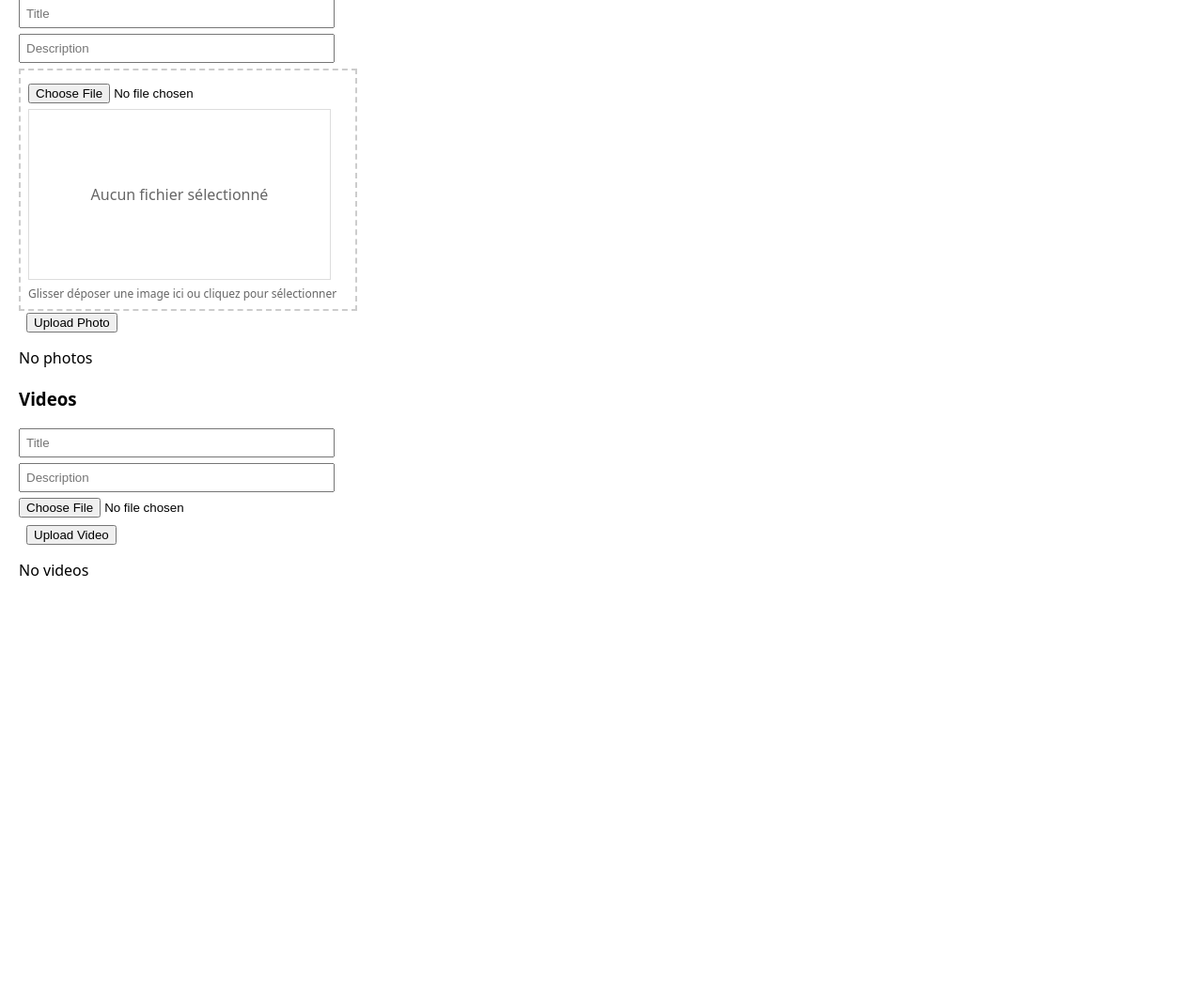
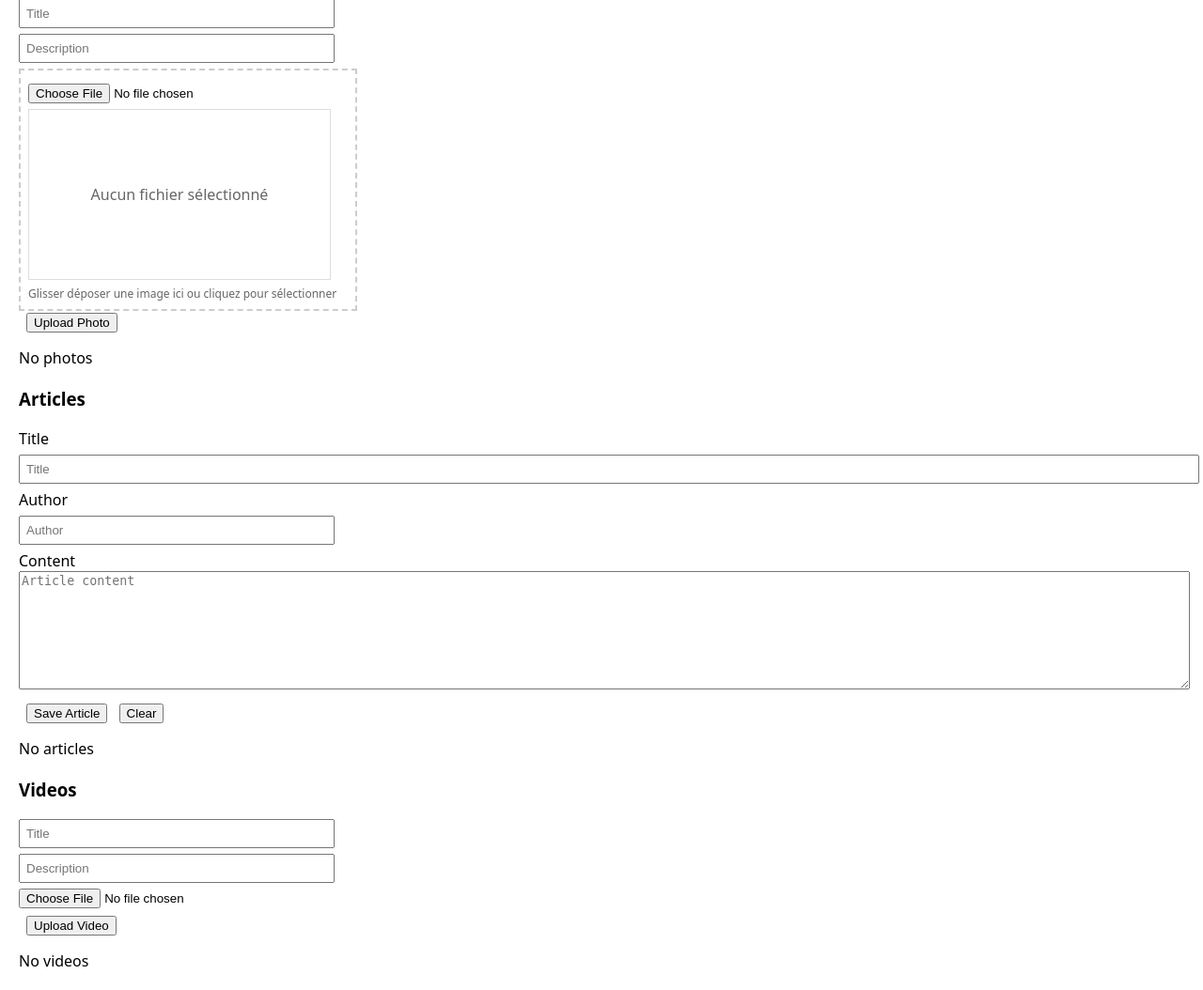
Before and after one commit to Specs7/LFIWEB, a Flask app: page /admin/manage in a window 1280 px wide. Shown: the part 158-1212 px from the top of the page at 94% size. Before the commit the page ends 771 px from the top, so only its background shows below. Run offline with Flask 2, Linux system fonts and the light colour scheme; the visitor is signed in with stand-in values (Sample User, id 1); data comes from the database, SQL or seed files in the repository; data that the repository does not hold is empty.

Commit message:
feat(admin): add Articles management UI to admin_manage.html

```diff
--- a/backend/templates/admin_manage.html
+++ b/backend/templates/admin_manage.html
@@ -24,6 +24,30 @@
     <button type="submit">Upload Photo</button>
   </form>
   <div id="photosList">Loading photos...</div>
+</section>
+
+<section>
+  <h3>Articles</h3>
+  <form id="articleForm">
+    <input type="hidden" id="articleId" name="id">
+    <div>
+      <label for="articleTitle">Title</label><br>
+      <input type="text" id="articleTitle" name="title" placeholder="Title" style="width:100%;">
+    </div>
+    <div>
+      <label for="articleAuthor">Author</label><br>
+      <input type="text" id="articleAuthor" name="author" placeholder="Author">
+    </div>
+    <div>
+      <label for="articleContent">Content</label><br>
+      <textarea id="articleContent" name="content" rows="8" style="width:100%;" placeholder="Article content"></textarea>
+    </div>
+    <div style="margin-top:8px;">
+      <button type="submit">Save Article</button>
+      <button type="button" id="articleClear">Clear</button>
+    </div>
+  </form>
+  <div id="articlesList">Loading articles...</div>
 </section>
 
 <section>
@@ -84,6 +108,70 @@ async function fetchPhotos(){
   container.innerHTML = '';
   container.appendChild(ul);
 }
+
+// Articles admin section
+async function fetchArticles(){
+  const r = await fetch('/api/articles');
+  const j = await r.json();
+  const container = document.getElementById('articlesList');
+  if(!j.articles || j.articles.length === 0){ container.innerHTML = '<p>No articles</p>'; return; }
+  const ul = document.createElement('ul');
+  j.articles.forEach(a => {
+    const li = document.createElement('li');
+    li.innerHTML = `<strong>${a.title}</strong> - ${a.author || ''} - <small>${a.created_at || ''}</small><div class="article-content">${a.content ? a.content.substring(0,200) : ''}</div>`;
+    const edit = document.createElement('button');
+    edit.textContent = 'Edit';
+    edit.addEventListener('click', ()=> openEditArticle(a));
+    const del = document.createElement('button');
+    del.textContent = 'Delete';
+    del.addEventListener('click', async ()=>{
+      if(!confirm('Delete this article?')) return;
+      const res = await fetch(`/api/articles/${a.id}`, {method:'DELETE', headers:{'X-CSRF-Token': CSRF}});
+      if(res.ok) fetchArticles(); else alert('Delete failed');
+    });
+    li.appendChild(edit);
+    li.appendChild(del);
+    ul.appendChild(li);
+  });
+  container.innerHTML = '';
+  container.appendChild(ul);
+}
+
+function openEditArticle(article){
+  document.getElementById('articleId').value = article.id || '';
+  document.getElementById('articleTitle').value = article.title || '';
+  document.getElementById('articleAuthor').value = article.author || '';
+  document.getElementById('articleContent').value = article.content || '';
+  document.getElementById('articleForm').scrollIntoView({behavior:'smooth'});
+}
+
+document.getElementById('articleForm').addEventListener('submit', async function(e){
+  e.preventDefault();
+  const id = document.getElementById('articleId').value;
+  const payload = {
+    title: document.getElementById('articleTitle').value,
+    author: document.getElementById('articleAuthor').value,
+    content: document.getElementById('articleContent').value
+  };
+  const opts = {headers: {'Content-Type':'application/json','X-CSRF-Token': CSRF}};
+  let res;
+  if(id){
+    res = await fetch(`/api/articles/${id}`, {method:'PUT', body: JSON.stringify(payload), ...opts});
+  } else {
+    res = await fetch('/api/articles', {method:'POST', body: JSON.stringify(payload), ...opts});
+  }
+  if(res.ok){
+    alert('Saved');
+    document.getElementById('articleId').value = '';
+    document.getElementById('articleTitle').value = '';
+    document.getElementById('articleAuthor').value = '';
+    document.getElementById('articleContent').value = '';
+    fetchArticles();
+  } else {
+    const j = await res.json().catch(()=>({error:'unknown'}));
+    alert('Save failed: ' + (j.error || res.status));
+  }
+});
 
 async function fetchVideos(){
   const r = await fetch('/api/videos');
@@ -207,6 +295,15 @@ document.getElementById('uploadVideoForm').addEventListener('submit', async func
 // Initial load
 fetchPhotos();
 fetchVideos();
+fetchArticles();
+
+// Clear article form
+document.getElementById('articleClear').addEventListener('click', function(){
+  document.getElementById('articleId').value = '';
+  document.getElementById('articleTitle').value = '';
+  document.getElementById('articleAuthor').value = '';
+  document.getElementById('articleContent').value = '';
+});
 </script>
 </body>
 </html>
```
